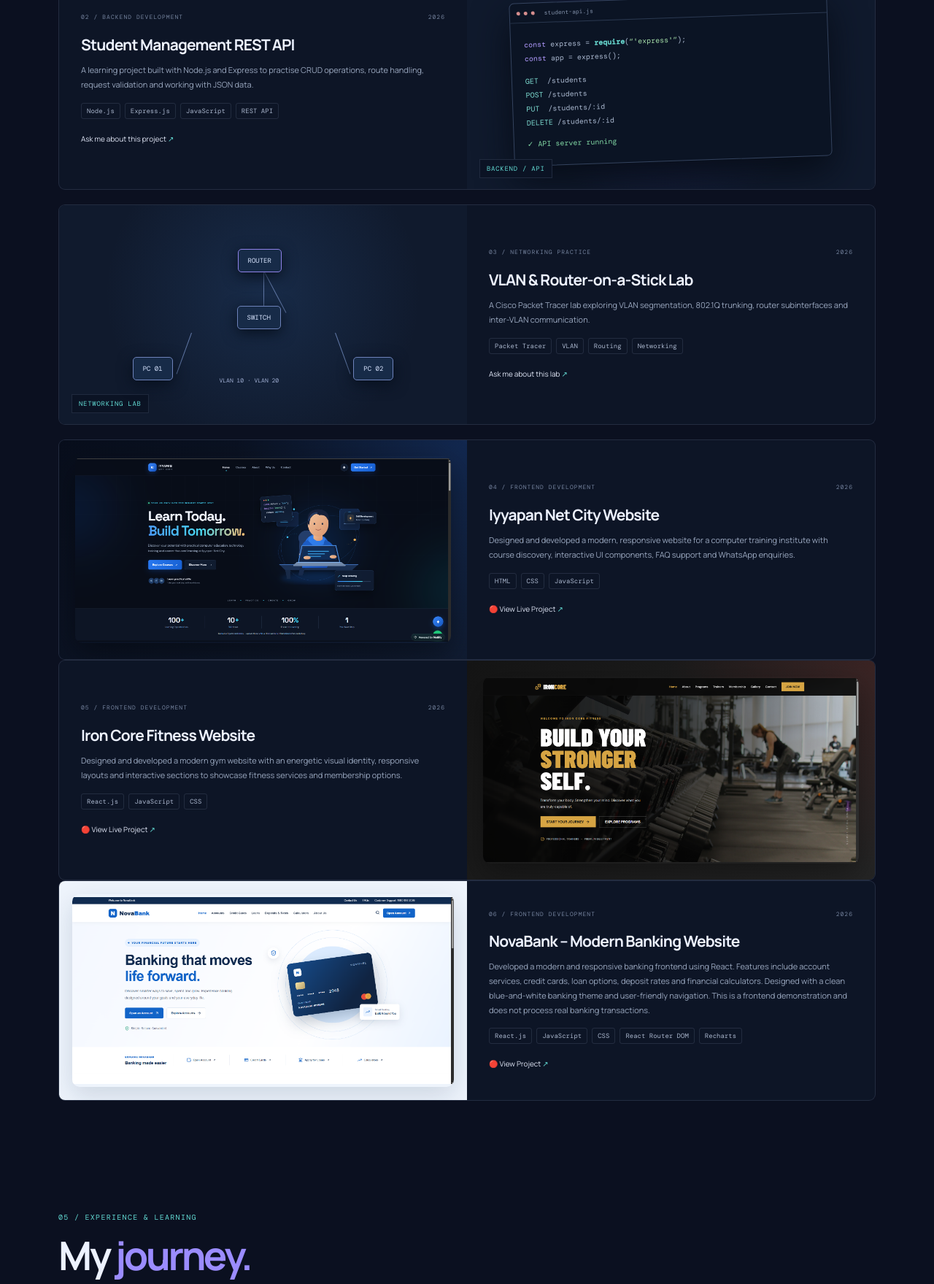
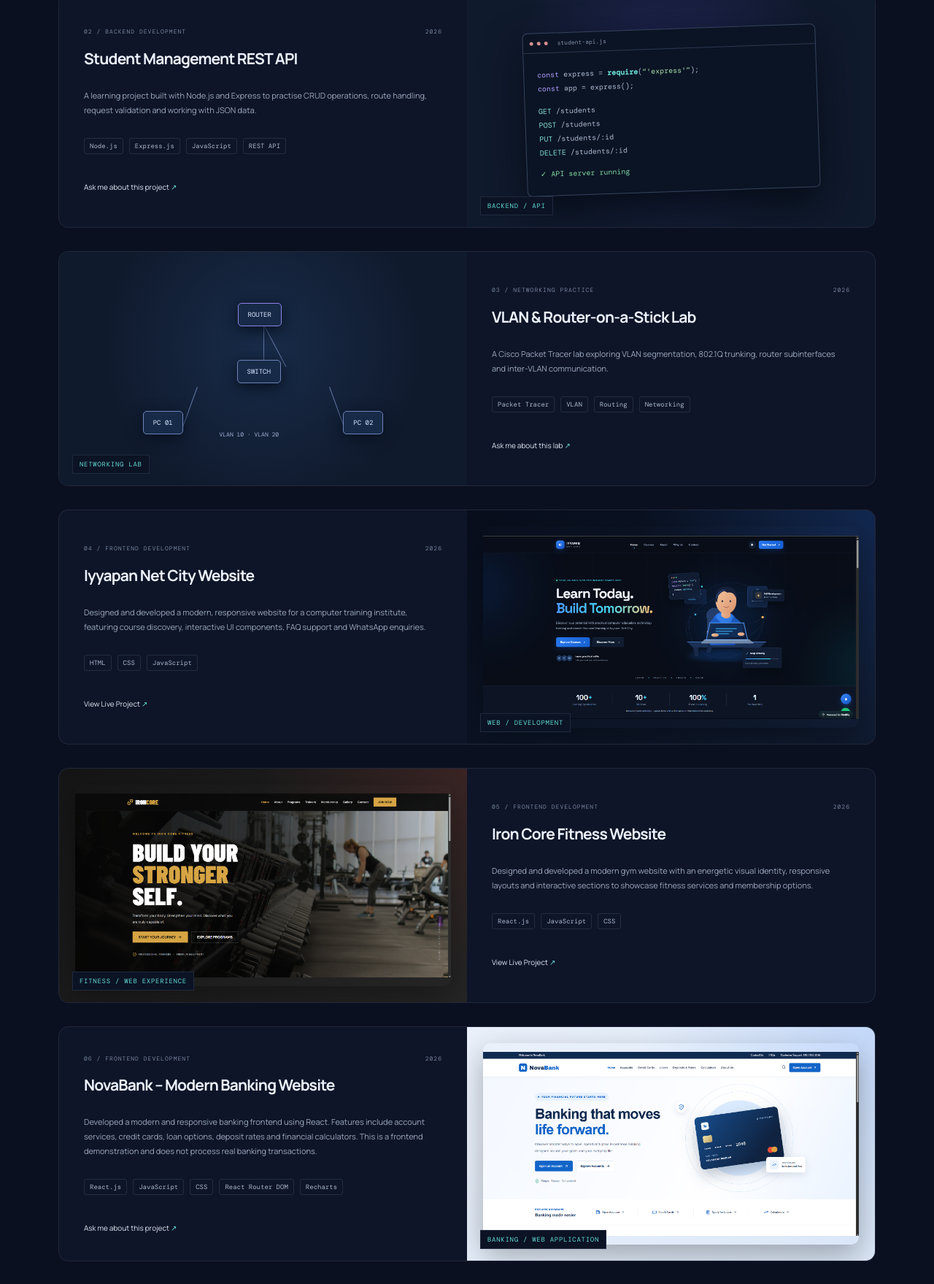
Before and after one commit to vino057/Portfolio-Final, a plain HTML site: page vino-rajendran-portfolio/index.html in a window 1280 px wide. Shown: the part 4166-5925 px from the top of the page at 73% size. Drawn offline with nearby package versions, Linux system fonts and the light colour scheme.

```diff
--- a/vino-rajendran-portfolio/index.html
+++ b/vino-rajendran-portfolio/index.html
@@ -559,32 +559,25 @@
     </section>
 
 
+
 <!-- PROJECTS SECTION -->
 <section class="section container" id="projects">
 
     <div class="section-heading">
-
         <p class="eyebrow">04 / SELECTED WORK</p>
 
         <h2>
             Things I've <span>built.</span>
         </h2>
-
     </div>
 
     <p class="section-intro">
         A selection of development and practical learning projects.
-        Replace the sample links with your actual repositories or demos.
     </p>
-
 
     <div class="projects-list">
 
-
-
-
-
-        <!-- PROJECT 1 -->
+        <!-- PROJECT 01: VR QUOTATION SYSTEM -->
         <article class="project-card">
 
             <div class="project-visual project-vr">
@@ -599,19 +592,19 @@
                     </div>
 
                     <div class="mock-dashboard">
-
                         <div class="mock-side"></div>
 
                         <div class="mock-main">
                             <b>Quotation overview</b>
+
                             <div class="mock-stats">
                                 <i></i>
                                 <i></i>
                                 <i></i>
                             </div>
+
                             <div class="mock-table"></div>
                         </div>
-
                     </div>
 
                 </div>
@@ -619,7 +612,6 @@
                 <span class="visual-chip">UNITY / VR</span>
 
             </div>
-
 
             <div class="project-info">
 
@@ -631,9 +623,10 @@
                 <h3>VR Quotation Management System</h3>
 
                 <p>
-              A Unity-based quotation workflow connected to a Node.js
-              and MySQL backend. Project features include user authentication,
-              configuration data and quotation PDF generation for PC/VR use.
+                    A Unity-based quotation workflow connected to a
+                    Node.js and MySQL backend. Includes authentication,
+                    configuration data and quotation PDF generation
+                    for PC and VR use.
                 </p>
 
                 <div class="project-tags">
@@ -652,7 +645,7 @@
         </article>
 
 
-        <!-- PROJECT 2 -->
+        <!-- PROJECT 02: STUDENT MANAGEMENT API -->
         <article class="project-card project-reverse">
 
             <div class="project-visual project-api">
@@ -669,9 +662,9 @@
                     <div class="terminal-code">
                         <p><em>const</em> express = <strong>require</strong>(<q>'express'</q>);</p>
                         <p><em>const</em> app = express();</p>
-                <p class="terminal-gap"><i>GET</i> &nbsp;/students</p>
+                        <p class="terminal-gap"><i>GET</i> /students</p>
                         <p><i>POST</i> /students</p>
-                <p><i>PUT</i> &nbsp;/students/:id</p>
+                        <p><i>PUT</i> /students/:id</p>
                         <p><i>DELETE</i> /students/:id</p>
                         <p class="terminal-ok">✓ API server running</p>
                     </div>
@@ -681,7 +674,6 @@
                 <span class="visual-chip">BACKEND / API</span>
 
             </div>
-
 
             <div class="project-info">
 
@@ -693,9 +685,9 @@
                 <h3>Student Management REST API</h3>
 
                 <p>
-              A learning project built with Node.js and Express to practise
-              CRUD operations, route handling, request validation and
-              working with JSON data.
+                    A learning project built with Node.js and Express
+                    to practise CRUD operations, route handling,
+                    request validation and working with JSON data.
                 </p>
 
                 <div class="project-tags">
@@ -714,7 +706,7 @@
         </article>
 
 
-        <!-- PROJECT 3 -->
+        <!-- PROJECT 03: VLAN NETWORKING LAB -->
         <article class="project-card">
 
             <div class="project-visual project-network">
@@ -742,7 +734,6 @@
 
             </div>
 
-
             <div class="project-info">
 
                 <div class="project-meta">
@@ -754,7 +745,8 @@
 
                 <p>
                     A Cisco Packet Tracer lab exploring VLAN segmentation,
-              802.1Q trunking, router subinterfaces and inter-VLAN communication.
+                    802.1Q trunking, router subinterfaces and
+                    inter-VLAN communication.
                 </p>
 
                 <div class="project-tags">
@@ -774,15 +766,18 @@
 
 
         <!-- PROJECT 04: IYYAPAN NET CITY -->
-<article class="project-card">
+        <article class="project-card project-reverse">
 
             <div class="project-visual iyyapan-visual">
 
                 <img
                     src="assets/iyyapan-screenshot.png"
-            alt="Iyyapan Net City computer training institute website homepage"
-            class="iyyapan-screenshot"
+                    alt="Iyyapan Net City website homepage"
+                    class="project-screenshot"
+                    loading="lazy"
                 >
+
+                <span class="visual-chip">WEB / DEVELOPMENT</span>
 
             </div>
 
@@ -797,9 +792,9 @@
 
                 <p>
                     Designed and developed a modern, responsive website
-            for a computer training institute with course discovery,
-            interactive UI components, FAQ support and WhatsApp
-            enquiries.
+                    for a computer training institute, featuring course
+                    discovery, interactive UI components, FAQ support
+                    and WhatsApp enquiries.
                 </p>
 
                 <div class="project-tags">
@@ -809,12 +804,12 @@
                 </div>
 
                 <a
-            href=" https://dancing-kangaroo-b3a730.netlify.app"
+                    href="https://dancing-kangaroo-b3a730.netlify.app/"
                     target="_blank"
                     rel="noopener noreferrer"
                     class="text-link"
                 >
-            🔴 View Live Project <span>↗</span>
+                    View Live Project <span>↗</span>
                 </a>
 
             </div>
@@ -822,26 +817,19 @@
         </article>
 
 
-
-
-
-
-
-
-      </div>
-
-
-
         <!-- PROJECT 05: IRON CORE FITNESS -->
-<div class="project-card project-reverse">
+        <article class="project-card">
 
             <div class="project-visual gym-visual">
 
                 <img
                     src="assets/ironcore-screenshot.png"
                     alt="Iron Core Fitness website homepage"
-            class="gym-screenshot"
+                    class="project-screenshot"
+                    loading="lazy"
                 >
+
+                <span class="visual-chip">FITNESS / WEB EXPERIENCE</span>
 
             </div>
 
@@ -867,31 +855,38 @@
                     <span>CSS</span>
                 </div>
 
-        <a href="https://gym-demo2071.netlify.app/"
+                <a
+                    href="https://gym-demo2071.netlify.app/"
                     target="_blank"
                     rel="noopener noreferrer"
-           class="text-link">
-            🔴 View Live Project <span>↗</span>
+                    class="text-link"
+                >
+                    View Live Project <span>↗</span>
                 </a>
 
             </div>
 
-</div>
-
-
+        </article>
 
 
         <!-- PROJECT 06: NOVABANK -->
-<article class="project-card">
+        <article class="project-card project-reverse">
+
             <div class="project-visual novabank-visual">
+
                 <img
                     src="assets/novabank-screenshot.png"
                     alt="NovaBank modern banking website homepage"
-            class="novabank-screenshot"
+                    class="project-screenshot"
+                    loading="lazy"
                 >
+
+                <span class="visual-chip">BANKING / WEB APPLICATION</span>
+
             </div>
 
             <div class="project-info">
+
                 <div class="project-meta">
                     <span>06 / FRONTEND DEVELOPMENT</span>
                     <span>2026</span>
@@ -900,11 +895,11 @@
                 <h3>NovaBank – Modern Banking Website</h3>
 
                 <p>
-            Developed a modern and responsive banking frontend using React.
-            Features include account services, credit cards, loan options,
-            deposit rates and financial calculators. Designed with a clean
-            blue-and-white banking theme and user-friendly navigation.
-            This is a frontend demonstration and does not process real
+                    Developed a modern and responsive banking frontend
+                    using React. Features include account services,
+                    credit cards, loan options, deposit rates and
+                    financial calculators. This is a frontend
+                    demonstration and does not process real
                     banking transactions.
                 </p>
 
@@ -915,17 +910,14 @@
                     <span>React Router DOM</span>
                     <span>Recharts</span>
                 </div>
-  <a class="text-link" href="https://bank2071.netlify.app" target="_blank">
 
-
-              🔴 View Project  <span>↗</span>
+                <a class="text-link" href="#contact">
+                    Ask me about this project <span>↗</span>
                 </a>
 
             </div>
+
         </article>
-
-
-
 
     </div>
 
--- a/vino-rajendran-portfolio/style.css
+++ b/vino-rajendran-portfolio/style.css
@@ -683,3 +683,227 @@ body {
     }
 
 }
+
+/* ============================================================
+   PROJECT SECTION - LAYOUT
+============================================================ */
+
+.projects-list {
+    display: flex;
+    flex-direction: column;
+    gap: 32px;
+    width: 100%;
+}
+
+.project-card {
+    display: grid;
+    grid-template-columns: minmax(0, 1fr) minmax(0, 1fr);
+    align-items: stretch;
+    gap: 0;
+    width: 100%;
+    overflow: hidden;
+    border: 1px solid rgba(255, 255, 255, 0.08);
+    border-radius: 14px;
+    background: rgba(17, 26, 45, 0.65);
+}
+
+.project-card.project-reverse .project-visual {
+    order: 2;
+}
+
+.project-card.project-reverse .project-info {
+    order: 1;
+}
+
+.project-visual {
+    position: relative;
+    display: flex;
+    align-items: center;
+    justify-content: center;
+    min-width: 0;
+    min-height: 320px;
+    padding: 22px;
+    overflow: hidden;
+}
+
+.project-info {
+    display: flex;
+    flex-direction: column;
+    justify-content: center;
+    align-items: flex-start;
+    min-width: 0;
+    padding: 34px;
+}
+
+.project-info h3 {
+    margin: 16px 0;
+}
+
+.project-info p {
+    line-height: 1.8;
+}
+
+.project-tags {
+    display: flex;
+    flex-wrap: wrap;
+    gap: 8px;
+    margin: 18px 0;
+}
+
+.project-meta {
+    display: flex;
+    justify-content: space-between;
+    align-items: center;
+    gap: 12px;
+    width: 100%;
+}
+
+
+/* ============================================================
+   WEBSITE SCREENSHOT PROJECTS
+============================================================ */
+
+.iyyapan-visual {
+    background:
+        radial-gradient(
+            circle at top right,
+            rgba(42, 120, 255, 0.18),
+            transparent 50%
+        ),
+        linear-gradient(135deg, #080e1c, #101b30);
+}
+
+.gym-visual {
+    background:
+        radial-gradient(
+            circle at top right,
+            rgba(255, 70, 70, 0.12),
+            transparent 45%
+        ),
+        linear-gradient(135deg, #151515, #252525);
+}
+
+.novabank-visual {
+    background:
+        radial-gradient(
+            circle at top right,
+            rgba(42, 120, 255, 0.16),
+            transparent 50%
+        ),
+        linear-gradient(135deg, #eaf1fb, #dce8f8);
+}
+
+
+/* Screenshot image shared by all three cards */
+
+.project-screenshot {
+    display: block;
+    width: 100%;
+    height: 100%;
+    max-height: 360px;
+    object-fit: contain;
+    object-position: center;
+    border-radius: 10px;
+
+    box-shadow:
+        0 15px 40px rgba(0, 0, 0, 0.3);
+
+    transition:
+        transform 0.4s ease,
+        box-shadow 0.4s ease;
+}
+
+.project-visual:hover .project-screenshot {
+    transform: scale(1.025);
+
+    box-shadow:
+        0 20px 45px rgba(0, 0, 0, 0.4);
+}
+
+
+/* Screenshot label */
+
+.project-visual .visual-chip {
+    position: absolute;
+    left: 18px;
+    bottom: 16px;
+    z-index: 2;
+}
+
+
+/* ============================================================
+   RESPONSIVE PROJECT CARDS
+============================================================ */
+
+@media (max-width: 800px) {
+
+    .project-card {
+        grid-template-columns: 1fr;
+    }
+
+    .project-card.project-reverse .project-visual,
+    .project-card.project-reverse .project-info {
+        order: initial;
+    }
+
+    .project-visual {
+        min-height: 260px;
+        padding: 16px;
+    }
+
+    .project-info {
+        padding: 26px;
+    }
+
+    .project-screenshot {
+        max-height: 300px;
+    }
+
+}
+
+@media (max-width: 480px) {
+
+    .projects-list {
+        gap: 22px;
+    }
+
+    .project-card {
+        border-radius: 10px;
+    }
+
+    .project-visual {
+        min-height: 210px;
+        padding: 12px;
+    }
+
+    .project-info {
+        padding: 20px;
+    }
+
+    .project-screenshot {
+        max-height: 240px;
+        border-radius: 7px;
+    }
+
+    .project-meta {
+        font-size: 10px;
+    }
+
+}
+
+
+/* ============================================================
+   REDUCED MOTION
+============================================================ */
+
+@media (prefers-reduced-motion: reduce) {
+
+    .project-screenshot {
+        transition: none;
+    }
+
+    .project-visual:hover .project-screenshot {
+        transform: none;
+    }
+
+}
```
Lines whose indentation alone changed are shown as unchanged.
